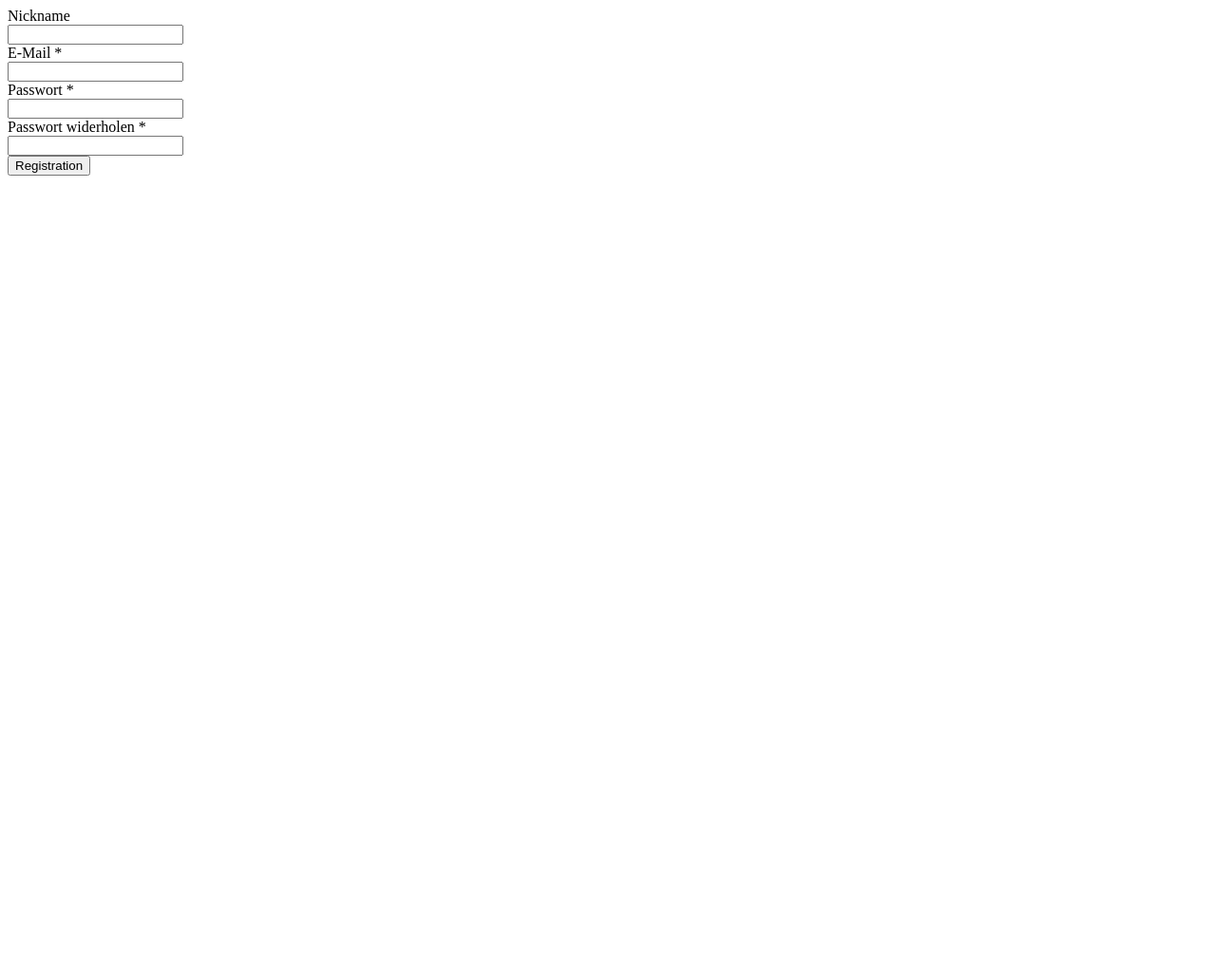
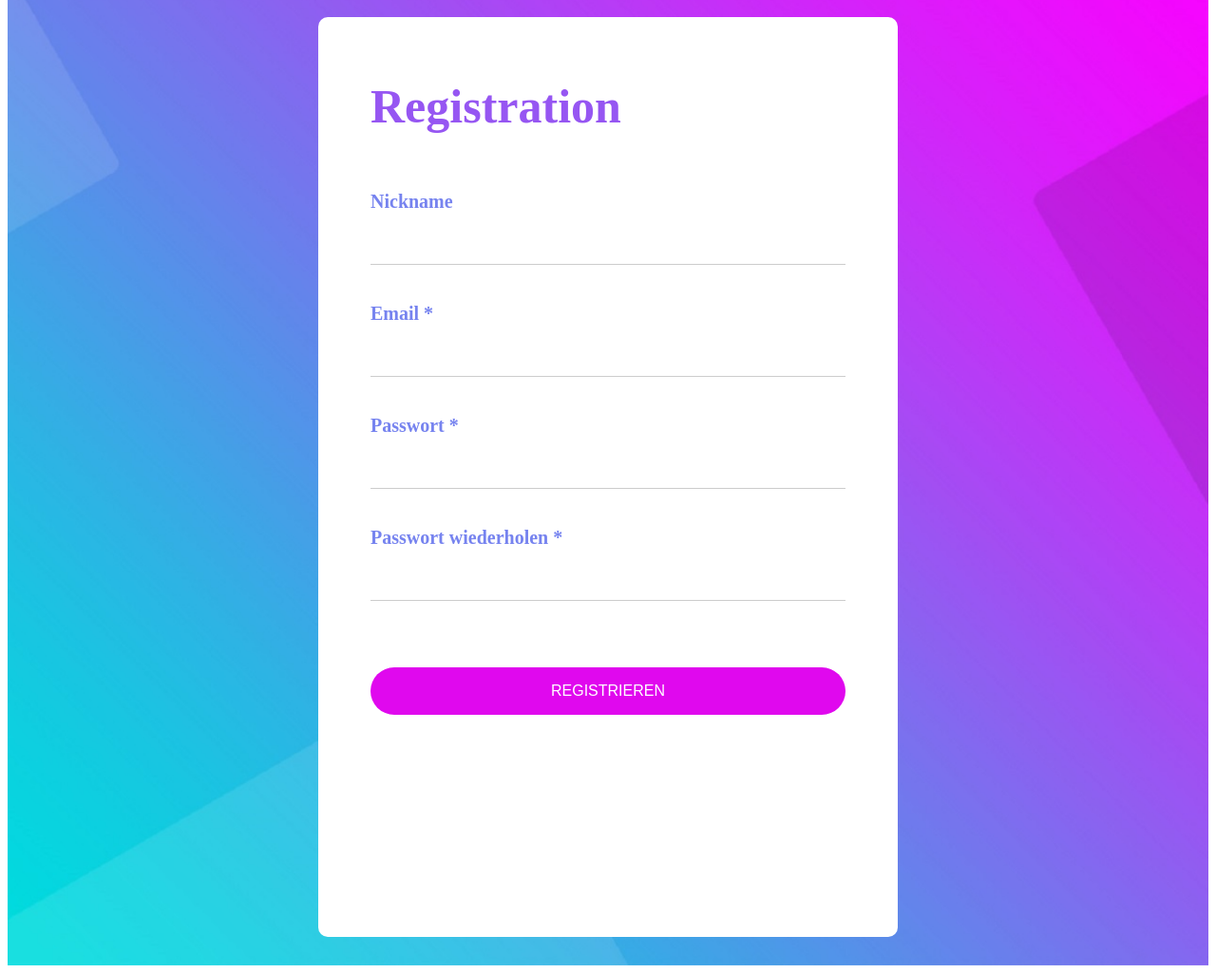
Before and after one commit to javi36/bilderdb_gibbmvc, a PHP site: template templates/registration.htm.php in a window 1280 px wide. Shown: the whole page at 95% size. Before the commit the page ends 185 px from the top, so only its background shows below. Run offline with PHP 8.4, Linux system fonts and the light colour scheme; the template is opened without the code that fills it, so the values that code supplies are empty.

Commit message:
Login Register css

```diff
--- a/css/login.css
+++ b/css/LoginAndRegister.css
@@ -1,20 +1,18 @@
 
 .wrap-login100{
-    margin-top: 100px;
+    margin-top: 160px;
     width: 500px;
     background: #fff;
     border-radius: 10px;
     overflow: hidden;
-    height: 700px;
+    height: 650px;
     margin-bottom: 30px;
 }
 
 .container-login100{
-    padding-right: -20px;
-    margin-left: -20px;
+
     margin-right: 20px;
     width: 100%;
-    height: 100%;
     min-height: 100vh;
     display: -webkit-box;
     display: -webkit-flex;
@@ -23,7 +21,6 @@
     flex-wrap: wrap;
     justify-content: center;
     align-content: center;
-    padding-top: 15px;
     background-repeat: no-repeat;
     background-position: center;
     background-size: cover;
@@ -59,13 +56,14 @@
 input, button{
     outline: none;
     border: none;
-    border-radius: 130px;
+
 
 }
 
 .login100-form-btn{
+    border-radius: 130px;
     background-color: rgb(224, 8, 238);;
-    margin-top: 50px;
+    margin-top: 30px;
     font-size: 16px;
     color: #fff;
     line-height: 1.2em;
@@ -87,3 +85,7 @@ input, button{
  textarea:focus, input:focus{
      border-color: transparent;
  }
+#divregi{
+    margin-top: -150px;
+
+}
--- a/templates/registration.htm.php
+++ b/templates/registration.htm.php
@@ -1,40 +1,44 @@
-<div class="col-md-12">
-<form name="registration" class="form-horizontal form-condensed" action="" method="post">
-    <div class="form-group control-group">
-        <label class="control-label col-md-offset-2 col-md-2" for="regi_nickname">Nickname</label>
-        <div class="col-md-4">
-            <input type="text" class="form-control" id="regi_nickname" name="regi_nickname" value="" />
-        </div>
+
+<link rel="stylesheet" type="text/css" href="../css/LoginAndRegister.css">
+<div class="limiter" id="divregi"  style=" margin-bottom: fill; margin-right: fill">
+    <div class="container-fluid container-login100" style="background-image: url('../images/bg-01.jpg');">
+        <div class="wrap-login100 p-l-55 p-r-55 p-t-65 p-b-54" style="height: 850px;">
+        <form class="login100-form validate-form" name="registration" action="" method="post" >
+            <div style="margin-bottom: 60px;">
+					<span class="login100-form-title p-b-49" style="font-size: 50px; color: rgb(150,86,242); font-weight: bold; ">
+						Registration
+					</span>
+                <p style="color: rgb(150,86,242);"><?php echo getValue("RegiError")?></p>
+            </div>
+            <div class="wrap-input100 validate-input" data-validate="Password is required" style="padding-bottom: 40px;">
+                <span class="label-input100"  style="font-size: 20px; color: rgb(118,131,239); font-weight: bold;" for="regi_nickname">Nickname</span>
+                <input class="input100" type="text" id="regi_nickname" name="regi_nickname" style= "border-bottom: 1px solid #ccc !important;"/>
+                <span class="focus-input100" data-symbol="&#xf206;"></span>
+            </div>
+            <div class="wrap-input100 validate-input m-b-23" data-validate = "Username is reauired" style="padding-bottom: 40px;" >
+                <span class="label-input100" style="font-size: 20px; color: rgb(118,131,239); font-weight: bold;  " for="regi_email">Email *</span>
+                <input class="input100" type="email" id="regi_email" name="regi_email"  style="border-bottom: 1px solid #ccc !important;">
+                    <span class="focus-input100" data-symbol="&#xf206;"></span>
+            </div>
+            <div class="wrap-input100 validate-input" data-validate="Password is required" style="padding-bottom: 40px;">
+                <span class="label-input100"  style="font-size: 20px; color: rgb(118,131,239); font-weight: bold;"for="regi_passwort">Passwort *</span>
+                <input class="input100" type="password" id="regi_passwort" name="regi_passwort" style= "border-bottom: 1px solid #ccc !important;" >
+                <span class="focus-input100" data-symbol="&#xf190;"></span>
+            </div>
+            <div class="wrap-input100 validate-input" data-validate="Password is required" style="padding-bottom: 40px;">
+                <span class="label-input100"  style="font-size: 20px; color: rgb(118,131,239); font-weight: bold;" for="regi_passwort2">Passwort wiederholen *</span>
+                <input class="input100" type="password"id="regi_passwort2" name="regi_passwort2" style= "border-bottom: 1px solid #ccc !important;" >
+                <span class="focus-input100" data-symbol="&#xf190;"></span>
+            </div>
+
+            <div class="container-login100-form-btn">
+                <div class="wrap-login100-form-btn">
+                    <div class="login100-form-bgbtn"></div>
+                    <button type="submit" class="login100-form-btn" name="registration" id="registration">
+                        Registrieren
+                    </button>
+                </div>
+            </div>
+        </form>
     </div>
-    <div class="form-group control-group">
-	<label class="control-label col-md-offset-2 col-md-2" for="regi_email">E-Mail *</label>
-	<div class="col-md-4">
-	  <input type="email" class="form-control" id="regi_email" name="regi_email" value="" />
-	</div>
-  </div>
-  <div class="form-group control-group">
-	<label class="control-label col-md-offset-2 col-md-2" for="regi_passwort">Passwort *</label>
-	<div class="col-md-4">
-	  <input type="password" class="form-control" id="regi_passwort" name="regi_passwort" value="" />
-	</div>
-  </div>
-    <div class="form-group control-group">
-        <label class="control-label col-md-offset-2 col-md-2" for="regi_passwort2">Passwort widerholen *</label>
-        <div class="col-md-4">
-            <input type="password" class="form-control" id="regi_passwort2" name="regi_passwort2" value="" />
-        </div>
-    </div>
-  <div class="form-group control-group">
-	<div class="col-md-offset-4 col-md-4">
-	  <button type="submit" class="btn btn-success" name="registration" id="registration">Registration</button>
-	</div>
-  </div>
-    <div class="form-group control-group ">
-        <div class="col-md-offset-4 col-md-4">
-
-            <p><?php echo getValue("RegiError")?></p>
-        </div>
-    </div>
-
-</form>
 </div>
```
Also changed, not shown: templates/login.htm.php (+9 -9 lines), css/bootstrap.min.css.
